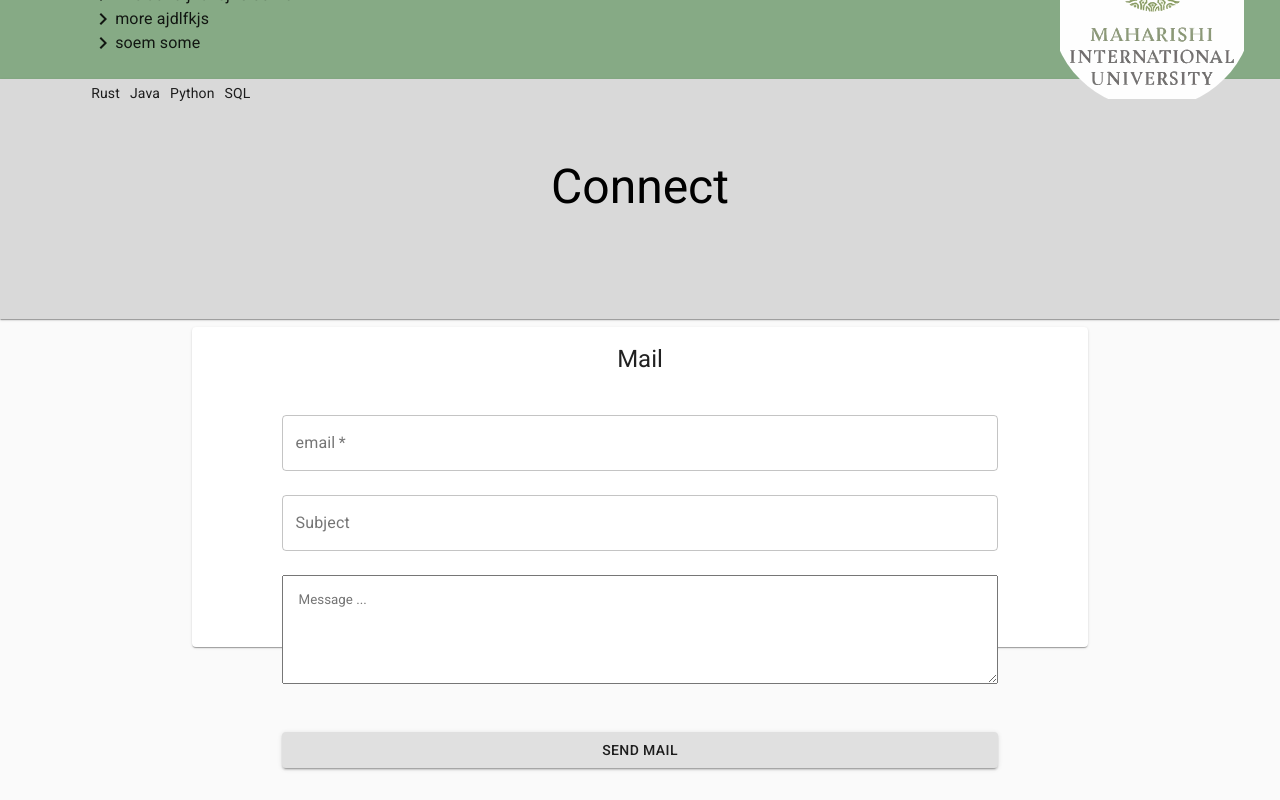
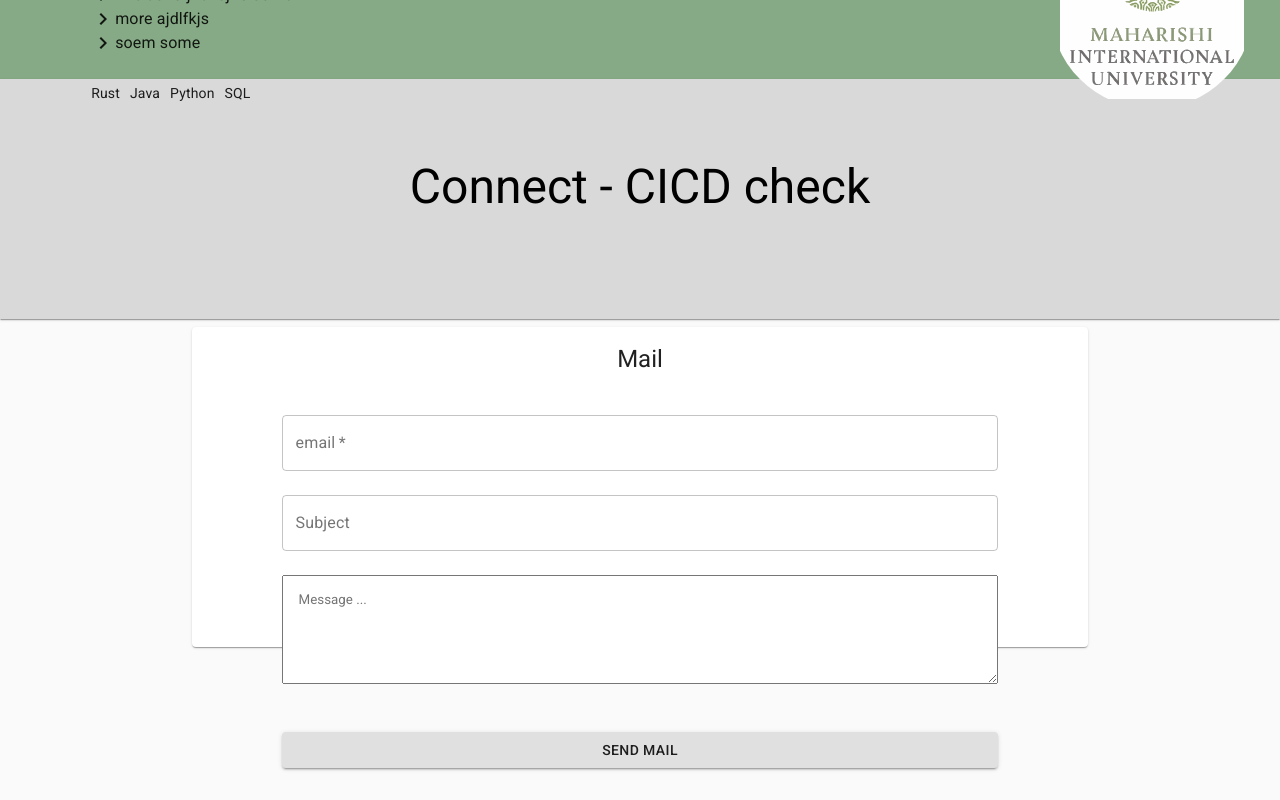
Before and after one commit to AbrahamBisrat/com_abisrat, a React (Create React App) app: page / in a window 1280 px wide. Shown: the part 4065-4865 px from the top of the page. Built offline with nearby package versions, Linux system fonts and the light colour scheme.

Commit message:
Added CICD: to build, sync s3 and Invalidate Cache

```diff
--- a/src/components/pages/connect.jsx
+++ b/src/components/pages/connect.jsx
@@ -102,7 +102,7 @@ const Connect = () => {
             <Paper square style={profileTextStyle} >
                 <Box fontWeight='large'>
                     <Typography variant='h3'>
-                        Connect
+                        Connect - CICD check
                     </Typography>
                 </Box>
             </Paper>
```
